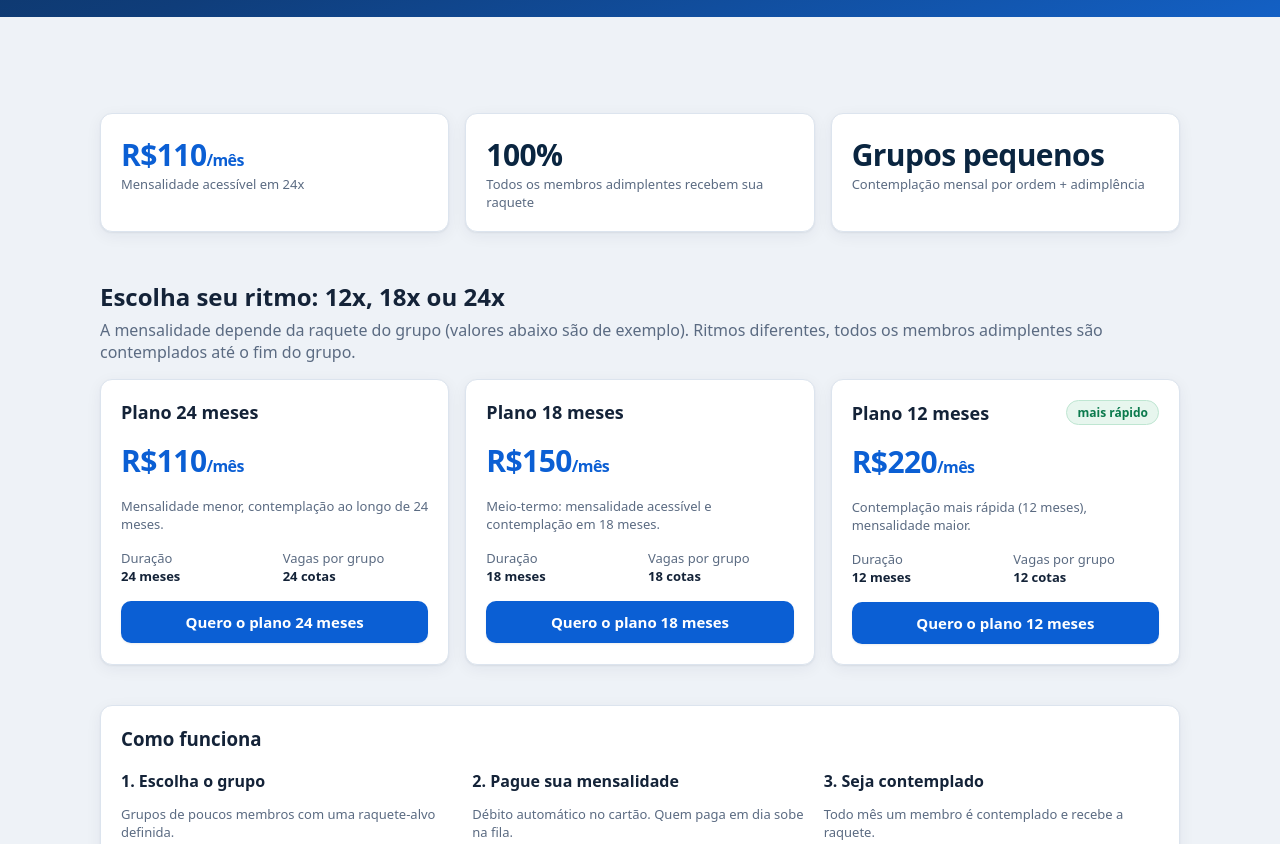
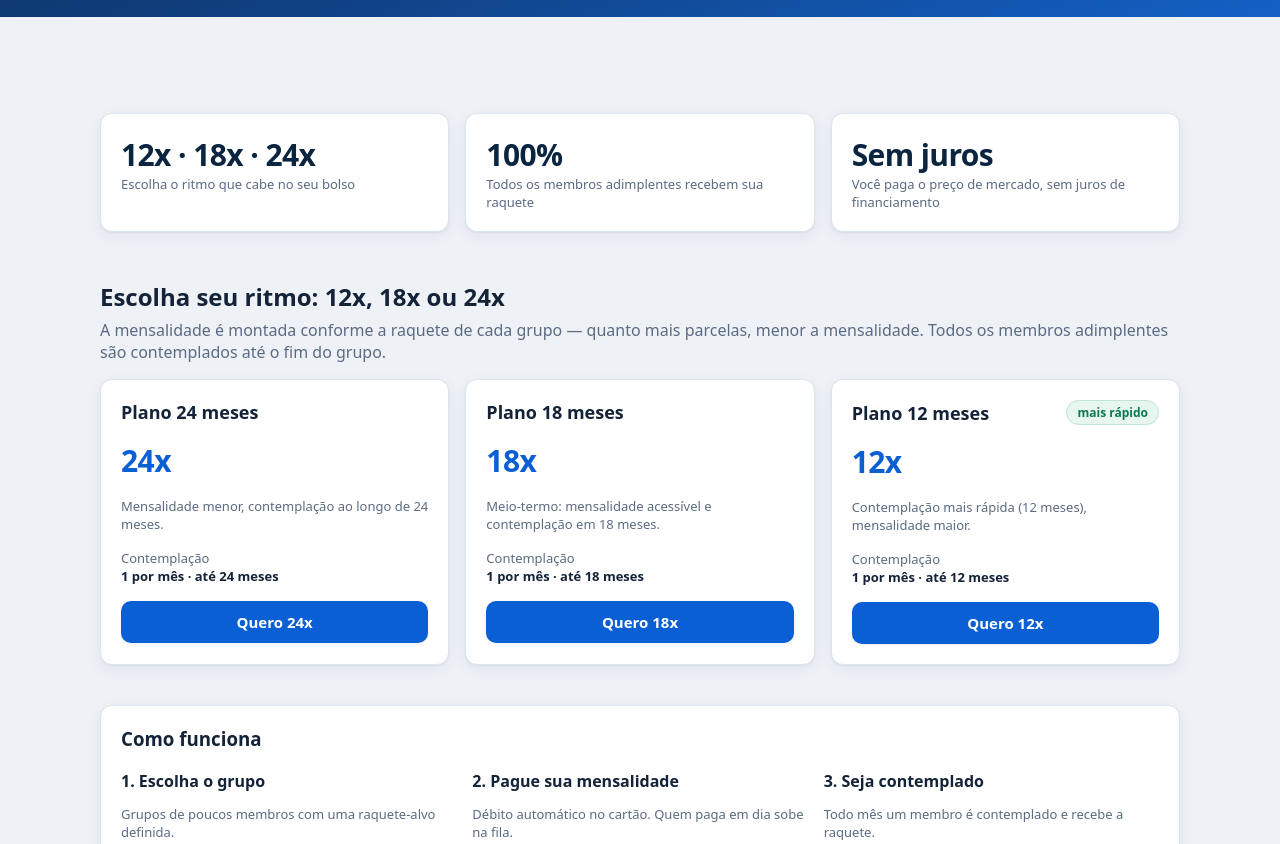
Before and after one commit to Xounas/padel-clube, a Next.js app: page / in a window 1280 px wide. Shown: the part 500-1344 px from the top of the page. Built offline with nearby package versions, Linux system fonts and the light colour scheme.

Commit message:
landing: planos sem preco fixo (12/18/24x por ritmo); mensalidade e montada conforme a raquete do grupo

```diff
--- a/src/app/page.tsx
+++ b/src/app/page.tsx
@@ -88,10 +88,8 @@ export default function Home() {
 
         <div className="grid grid-3" style={{ marginTop: 56 }}>
           <div className="card">
-            <div className="kpi" style={{ color: "var(--primary)" }}>
-              R$110<span style={{ fontSize: 16 }}>/mês</span>
-            </div>
-            <div className="kpi-label">Mensalidade acessível em 24x</div>
+            <div className="kpi">12x · 18x · 24x</div>
+            <div className="kpi-label">Escolha o ritmo que cabe no seu bolso</div>
           </div>
           <div className="card">
             <div className="kpi">100%</div>
@@ -100,9 +98,9 @@ export default function Home() {
             </div>
           </div>
           <div className="card">
-            <div className="kpi">Grupos pequenos</div>
+            <div className="kpi">Sem juros</div>
             <div className="kpi-label">
-              Contemplação mensal por ordem + adimplência
+              Você paga o preço de mercado, sem juros de financiamento
             </div>
           </div>
         </div>
@@ -110,8 +108,8 @@ export default function Home() {
         <div style={{ marginTop: 48 }}>
           <h2 style={{ marginBottom: 6 }}>Escolha seu ritmo: 12x, 18x ou 24x</h2>
           <p className="muted" style={{ marginTop: 0 }}>
-            A mensalidade depende da raquete do grupo (valores abaixo são de
-            exemplo). Ritmos diferentes, todos os membros adimplentes são
+            A mensalidade é montada conforme a raquete de cada grupo — quanto
+            mais parcelas, menor a mensalidade. Todos os membros adimplentes são
             contemplados até o fim do grupo.
           </p>
           <div className="grid grid-3">
@@ -124,22 +122,17 @@ export default function Home() {
                   )}
                 </div>
                 <div className="kpi" style={{ color: "var(--primary)" }}>
-                  R${p.valor_mensal}
-                  <span style={{ fontSize: 16 }}>/mês</span>
+                  {p.duracao_meses}x
                 </div>
                 <p className="muted small" style={{ margin: 0 }}>{p.descricao}</p>
-                <div className="grid grid-2 small">
-                  <div>
-                    <div className="kpi-label">Duração</div>
-                    <strong>{p.duracao_meses} meses</strong>
-                  </div>
-                  <div>
-                    <div className="kpi-label">Vagas por grupo</div>
-                    <strong>{p.total_cotas} cotas</strong>
-                  </div>
+                <div className="small">
+                  <div className="kpi-label">Contemplação</div>
+                  <strong>
+                    {p.contemplados_por_mes} por mês · até {p.duracao_meses} meses
+                  </strong>
                 </div>
                 <Link href="/login?signup=1" className="btn">
-                  Quero o {p.nome.toLowerCase()}
+                  Quero {p.duracao_meses}x
                 </Link>
               </div>
             ))}
```
